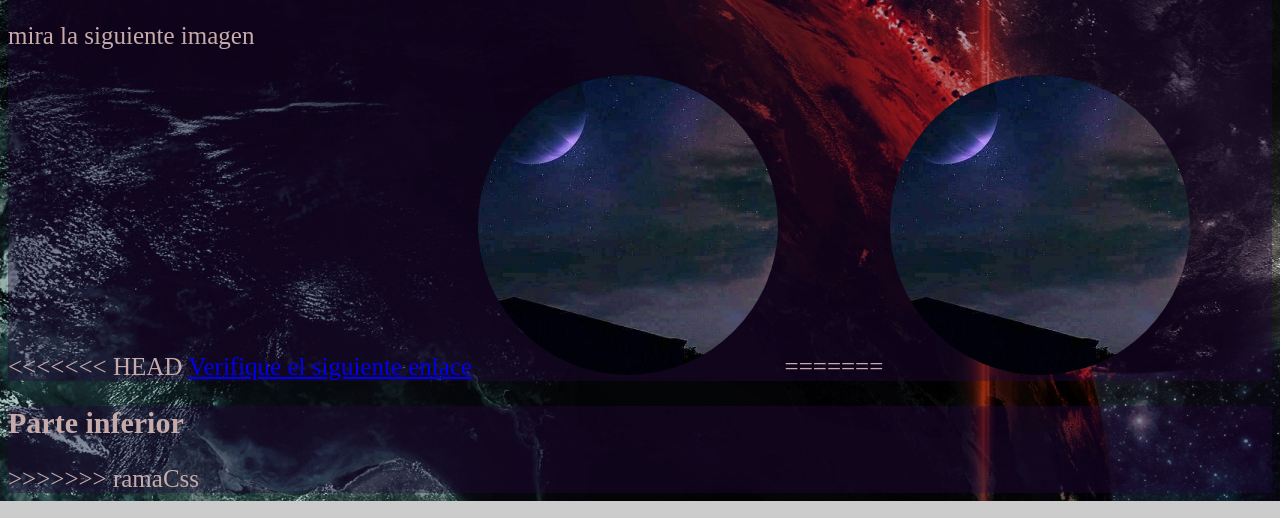
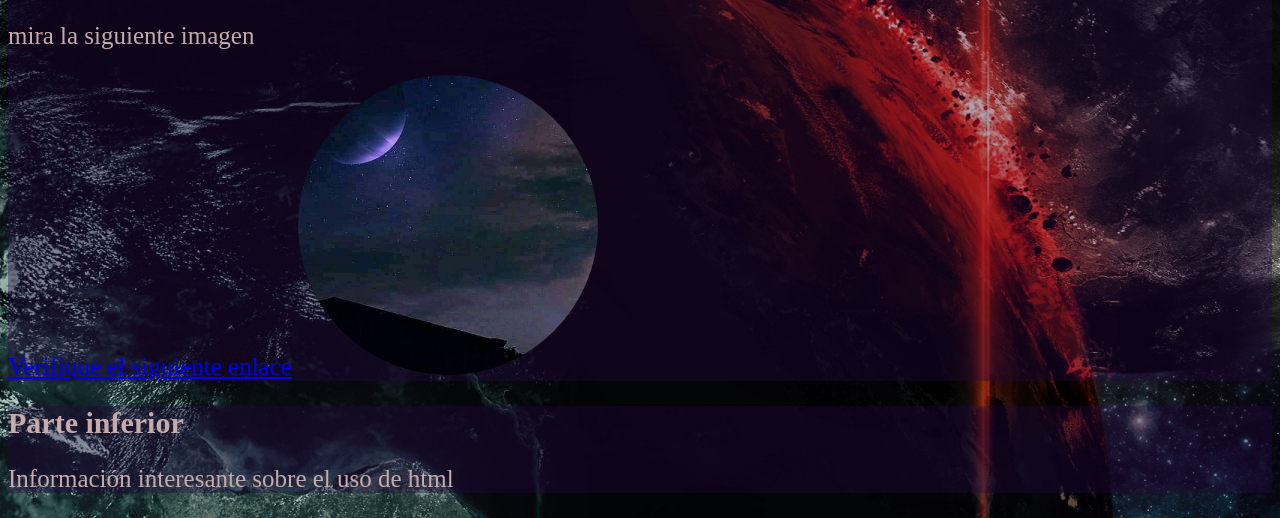
Before and after one commit to jonathanplayground/Git-GitHub, a plain HTML site: page index.html in a window 1280 px wide. Shown: the part 527-1045 px from the top of the page. Drawn offline with Linux system fonts and the light colour scheme.

Commit message:
corrección de errores despues del marge

```diff
--- a/index.html
+++ b/index.html
@@ -15,15 +15,12 @@
         <div class="central">
             <h2>Segunda imagen</h2>
             <p title = "holis!!">mira la siguiente imagen</p>
-<<<<<<< HEAD
             <a href ="https://www.youtube.com/watch?v=8yjCjakdGQs">Verifique el siguiente enlace</a>
             <img id ="img-secundaria"src = "img/luna-tierra.jpg">
-=======
-            <img id ="img-secundaria" src = "img/luna-tierra.jpg">
         </div>
         <div id = "inferior">
             <h2>Parte inferior</h2>
->>>>>>> ramaCss
+            <p>Información interesante sobre el uso de html</p>
         </div>
 
     </body>
```
